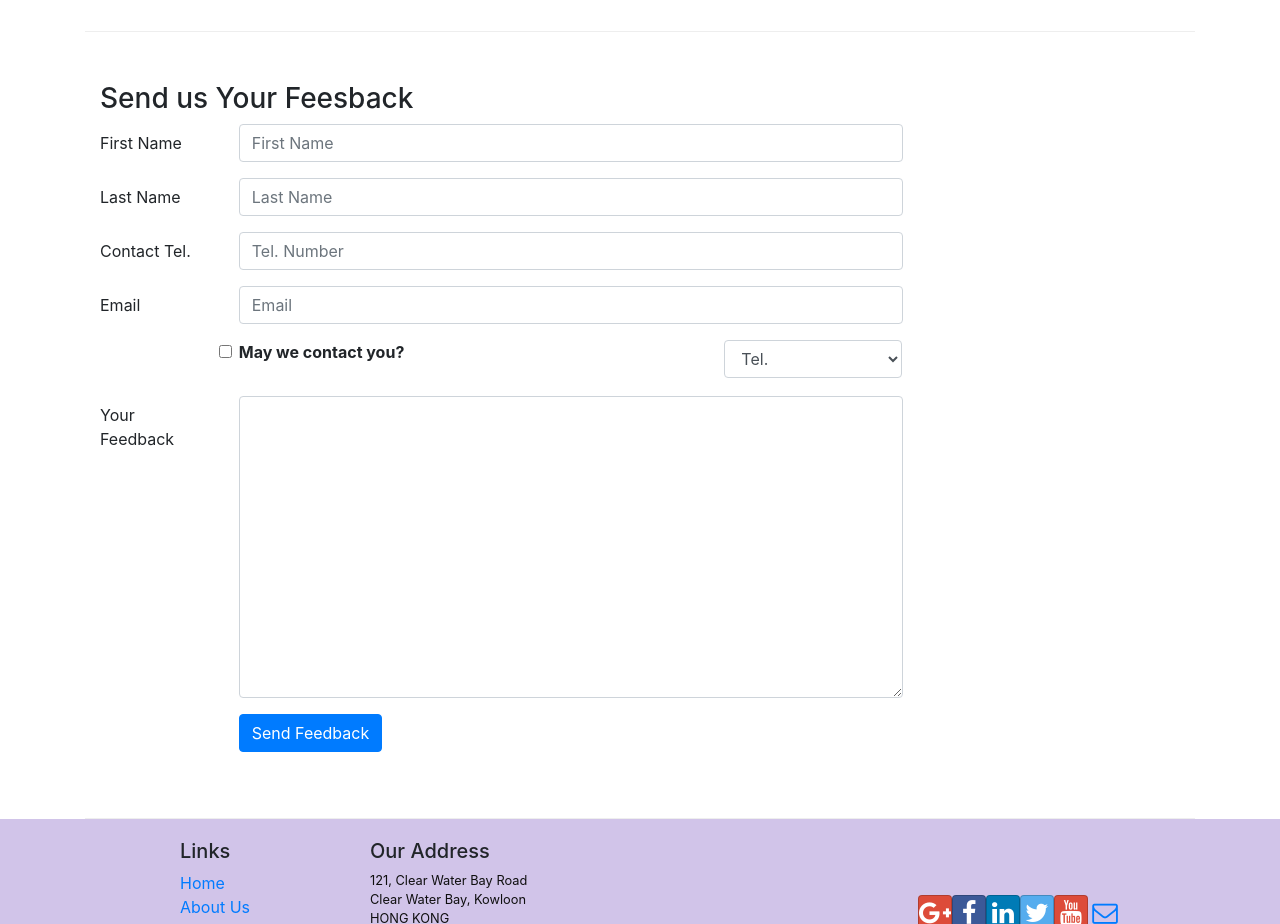
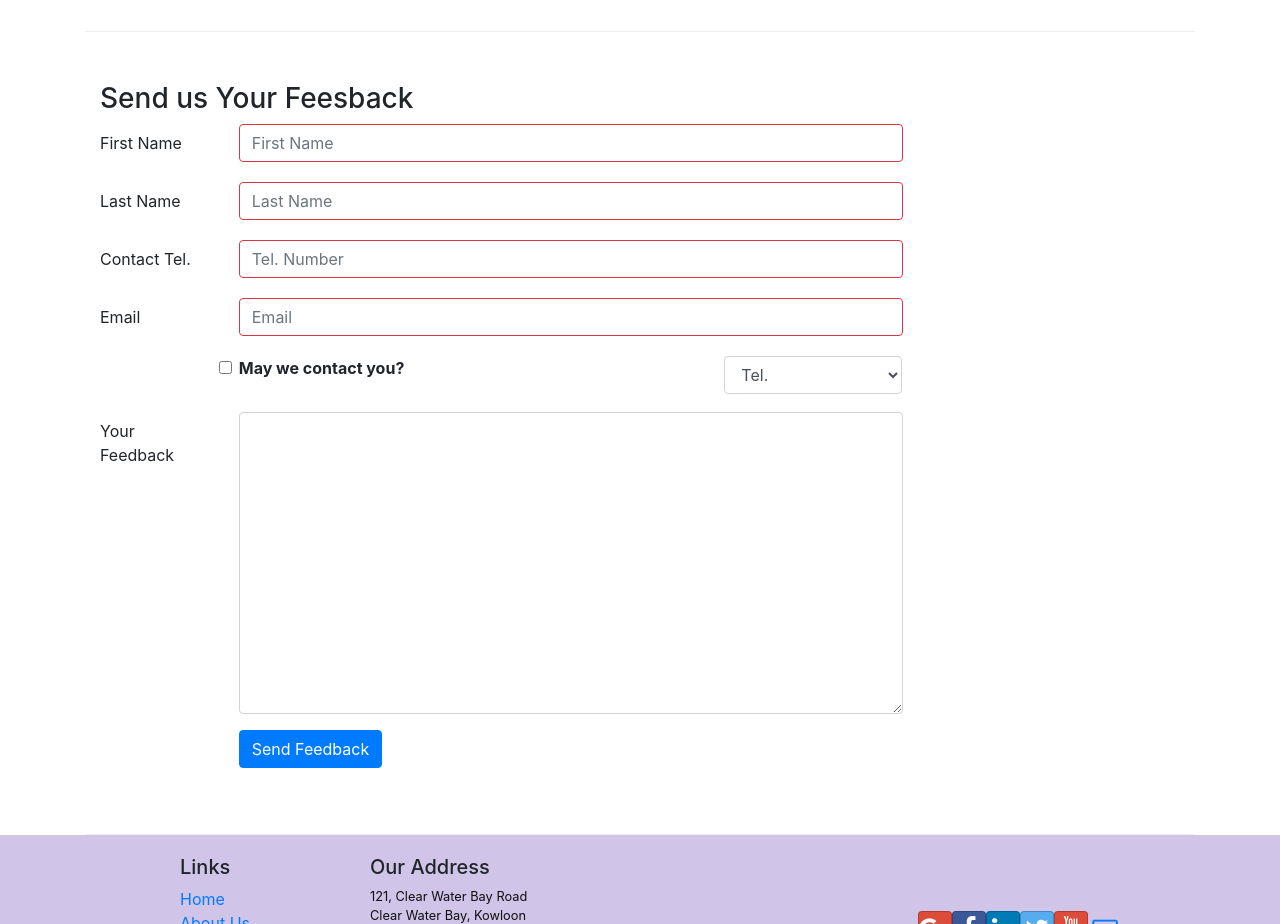
Before and after one commit to arkarn04/confusion, a React (Create React App) app: page /contactus in a window 1280 px wide. Shown: the part 840-1764 px from the top of the page. Built offline with nearby package versions, Linux system fonts and the light colour scheme.

Commit message:
Controlled Form Validation

```diff
--- a/src/components/ContactComponent.js
+++ b/src/components/ContactComponent.js
@@ -1,5 +1,5 @@
 import React, { Component } from 'react';
-import { Breadcrumb, BreadcrumbItem, Button, Form, FormGroup, Label, Input, Col } from 'reactstrap';
+import { Breadcrumb, BreadcrumbItem, Button, Form, FormGroup, Label, Input, Col, Row,FormFeedback } from 'reactstrap';
 import { Link } from 'react-router-dom';
 
 class Contact extends Component{
@@ -14,9 +14,16 @@
             email: '',
             agree: false,
             contactType: 'Tel.',
-            message: ''
+            message: '',
+            touched: {
+                firstname: false,
+                lastname: false,
+                telnum: false,
+                email: false
+            }
         }
         this.handleSubmit = this.handleSubmit.bind(this);
+        this.handleBlur = this.handleBlur.bind(this);
         this.handleInputChange = this.handleInputChange.bind(this);
     }
 
@@ -30,6 +37,40 @@
         })
     }
 
+    handleBlur = field => evt => {
+        this.setState({
+            touched: { ...this.state.touched, [field]: true }
+        })
+    }
+
+    validate(firstname, lastname, telnum, email){
+        const errors = {
+            firstname: false,
+            lastname: false,
+            telnum: false,
+            email: false
+        }
+
+        if(this.state.touched.firstname && firstname.length < 3)
+             errors.firstname = 'First Name should be >= 3 characters';
+        else if(this.state.touched.firstname && firstname.length > 10)
+             errors.firstname = 'First Name should be <= 10 characters';
+
+        if(this.state.touched.lastname && lastname.length < 3)
+             errors.lastname = 'Last Name should be >= 3 characters';
+        else if(this.state.touched.lastname && lastname.length > 10)
+             errors.lastname = 'Last Name should be <= 10 characters';
+
+        const reg = /^\d+$/;
+        if(this.state.touched.telnum && !reg.test(telnum))
+              errors.telnum = "Tel. Number should contain only numbers";
+
+        if(this.state.touched.email && email.split('').filter(x => x === '@').length !== 1)
+             errors.email = "Email should contain a @"
+
+        return errors
+    }
+
     handleSubmit(event){
         console.log(`Current State is: ${ JSON.stringify(this.state)} `);
         alert(`Current State is: ${ JSON.stringify(this.state)} `);
@@ -37,6 +78,7 @@
     }
 
     render(){
+        const errors = this.validate(this.state.firstname, this.state.lastname, this.state.telnum, this.state.email);
         return(
             <div className="container">
                 <div className="row">
@@ -84,25 +126,53 @@
                             <FormGroup row>
                                 <Label htmlfor="firstname" md={2}>First Name</Label>
                                 <Col md={10}>
-                                    <Input type="text" id="firstname" name="firstname" placeholder="First Name" value={this.state.firstname} onChange={this.handleInputChange} />
+                                    <Input type="text" id="firstname" name="firstname"
+                                     placeholder="First Name"
+                                     value={this.state.firstname}
+                                     valid={errors.firstname === ''}
+                                     invalid={errors.firstname !== ''}
+                                     onBlur={this.handleBlur('firstname')}
+                                     onChange={this.handleInputChange} />
+                                    <FormFeedback>{errors.firstname}</FormFeedback>
                                 </Col>
                             </FormGroup>
                             <FormGroup row>
                                 <Label htmlfor="lastname" md={2}>Last Name</Label>
                                 <Col md={10}>
-                                    <Input type="text" id="lastname" name="lastname" placeholder="Last Name" value={this.state.lastname} onChange={this.handleInputChange} />
+                                    <Input type="text" id="lastname" name="lastname"
+                                     placeholder="Last Name"
+                                     value={this.state.lastname}
+                                     valid={errors.lastname === ''}
+                                     invalid={errors.lastname !== ''}
+                                     onBlur={this.handleBlur('lastname')}
+                                     onChange={this.handleInputChange} />
+                                    <FormFeedback>{errors.lastname}</FormFeedback>
                                 </Col>
                             </FormGroup>
                             <FormGroup row>
                                 <Label htmlfor="telnum" md={2}>Contact Tel.</Label>
                                 <Col md={10}>
-                                    <Input type="text" id="telnum" name="telnum" placeholder="Tel. Number" value={this.state.telnum} onChange={this.handleInputChange} />
+                                    <Input type="text" id="telnum" name="telnum"
+                                     placeholder="Tel. Number"
+                                     value={this.state.telnum}
+                                     valid={errors.telnum === ''}
+                                     invalid={errors.telnum !== ''}
+                                     onBlur={this.handleBlur('telnum')}
+                                     onChange={this.handleInputChange} />
+                                    <FormFeedback>{errors.telnum}</FormFeedback>
                                 </Col>
                             </FormGroup>
                             <FormGroup row>
                                 <Label htmlfor="email" md={2}>Email</Label>
                                 <Col md={10}>
-                                    <Input type="text" id="email" name="email" placeholder="Email" value={this.state.email} onChange={this.handleInputChange} />
+                                    <Input type="text" id="email" name="email"
+                                     placeholder="Email"
+                                     value={this.state.email}
+                                     valid={errors.email === ''}
+                                     invalid={errors.email !== ''}
+                                     onBlur={this.handleBlur('email')}
+                                     onChange={this.handleInputChange} />
+                                    <FormFeedback>{errors.email}</FormFeedback>
                                 </Col>
                             </FormGroup>
                             <FormGroup row>
```
